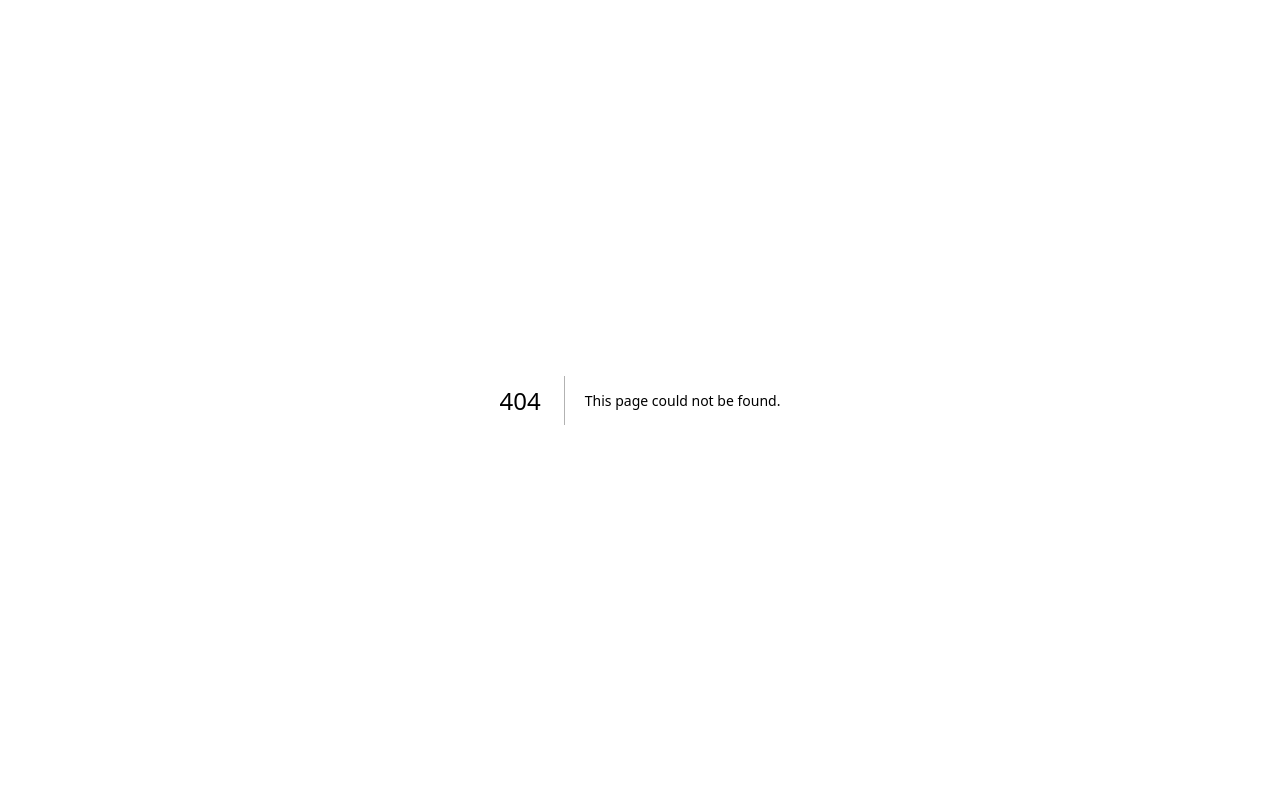
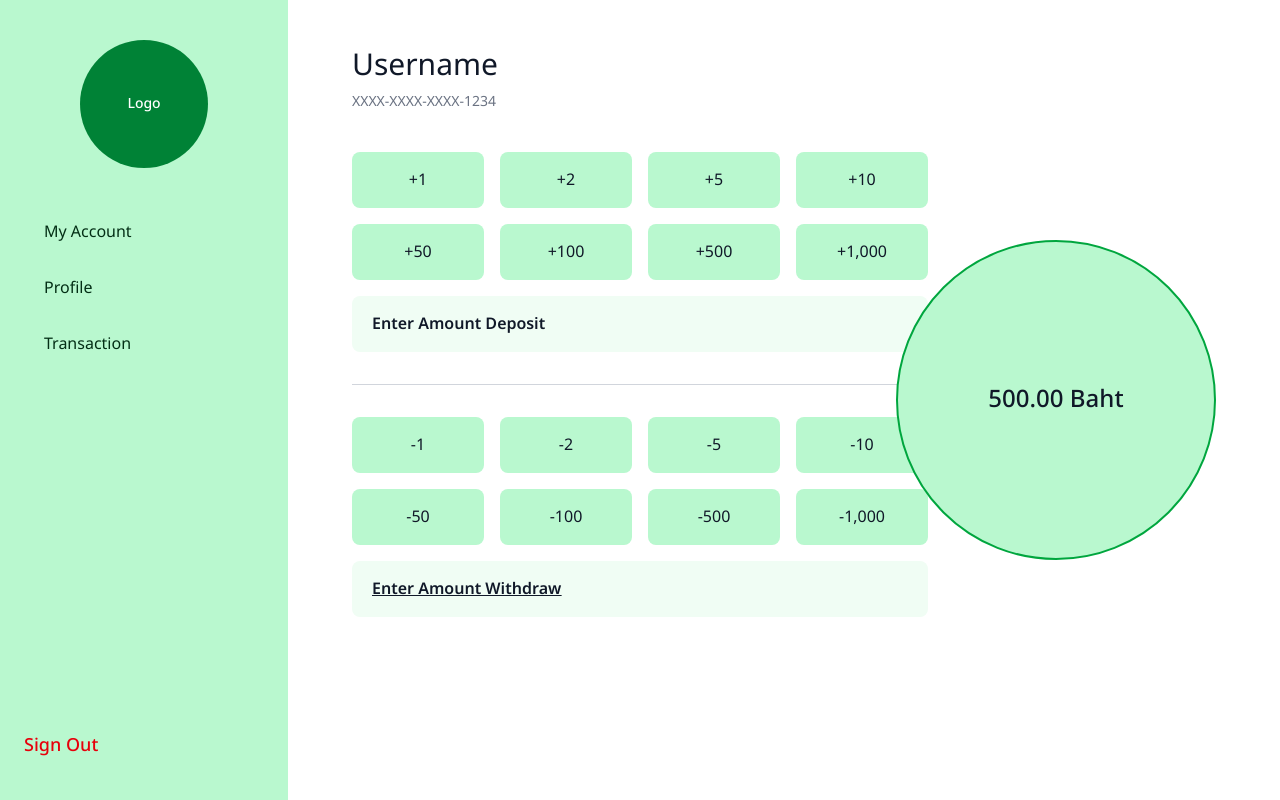
Before and after one commit to CarolinaSmasho/ToC-Assignment-Front, a Next.js app: page / in a window 1280 px wide. Before the commit this address had no page. Built offline with nearby package versions, Linux system fonts and the light colour scheme.

Commit message:
Main menu mock

```diff
--- a/app/MainMenu/MainMenu.tsx
+++ b/app/page.tsx
@@ -14,6 +14,20 @@ export default function MainMenu() {
     setter: React.Dispatch<React.SetStateAction<string>>,
     amount: number
   ) => setter((prev) => String((Number(prev) || 0) + amount));
+
+  const handleDeposit = () => {
+    const value = Number(depositAmount);
+    if (!value) return;
+    setBalance((prev) => prev + value);
+    setDepositAmount("");
+  };
+
+  const handleWithdraw = () => {
+    const value = Number(withdrawAmount);
+    if (!value) return;
+    setBalance((prev) => prev - Math.abs(value));
+    setWithdrawAmount("");
+  };
 
   return (
     <div className="flex min-h-screen bg-white">
@@ -37,13 +51,25 @@ export default function MainMenu() {
             ))}
           </div>
 
+          <div className="mt-4 flex items-center rounded-lg bg-green-50 pr-2">
             <input
               type="text"
               value={depositAmount}
               onChange={(e) => setDepositAmount(e.target.value)}
+              onKeyDown={(e) => e.key === "Enter" && handleDeposit()}
               placeholder="Enter Amount Deposit"
-            className="mt-4 w-full rounded-lg bg-green-50 px-5 py-4 font-semibold text-gray-900 placeholder:font-semibold placeholder:text-gray-900 focus:outline-none focus:ring-2 focus:ring-green-400"
+              className="w-full bg-transparent px-5 py-4 font-semibold text-gray-900 placeholder:font-semibold placeholder:text-gray-900 focus:outline-none"
             />
+            {depositAmount && (
+              <button
+                type="button"
+                onClick={handleDeposit}
+                className="shrink-0 rounded-md bg-green-200 px-4 py-2 text-sm font-semibold text-gray-900 hover:bg-green-300"
+              >
+                Enter
+              </button>
+            )}
+          </div>
 
           <hr className="my-8 border-gray-300" />
 
@@ -60,13 +86,25 @@ export default function MainMenu() {
             ))}
           </div>
 
+          <div className="mt-4 flex items-center rounded-lg bg-green-50 pr-2">
             <input
               type="text"
               value={withdrawAmount}
               onChange={(e) => setWithdrawAmount(e.target.value)}
+              onKeyDown={(e) => e.key === "Enter" && handleWithdraw()}
               placeholder="Enter Amount Withdraw"
-            className="mt-4 w-full rounded-lg bg-green-50 px-5 py-4 font-semibold text-gray-900 underline placeholder:font-semibold placeholder:text-gray-900 placeholder:underline focus:outline-none focus:ring-2 focus:ring-green-400"
+              className="w-full bg-transparent px-5 py-4 font-semibold text-gray-900 underline placeholder:font-semibold placeholder:text-gray-900 placeholder:underline focus:outline-none"
             />
+            {withdrawAmount && (
+              <button
+                type="button"
+                onClick={handleWithdraw}
+                className="shrink-0 rounded-md bg-green-200 px-4 py-2 text-sm font-semibold text-gray-900 hover:bg-green-300"
+              >
+                Enter
+              </button>
+            )}
+          </div>
         </div>
 
         <div className="pointer-events-none absolute right-16 top-1/2 flex h-80 w-80 -translate-y-1/2 items-center justify-center rounded-full border-2 border-green-600 bg-green-200">
--- a/components/Sidebar.tsx
+++ b/components/Sidebar.tsx
@@ -13,7 +13,7 @@ export default function Sidebar() {
   const pathname = usePathname();
 
   return (
-    <aside className="flex h-full w-72 shrink-0 flex-col justify-between bg-green-200 px-6 py-10">
+    <aside className="flex w-72 shrink-0 flex-col justify-between bg-green-200 px-6 py-10">
       <div>
         <div className="mx-auto mb-10 flex h-32 w-32 items-center justify-center rounded-full bg-green-700 text-white">
           <span className="text-sm font-medium">Logo</span>
```
Lines whose indentation alone changed are shown as unchanged.
